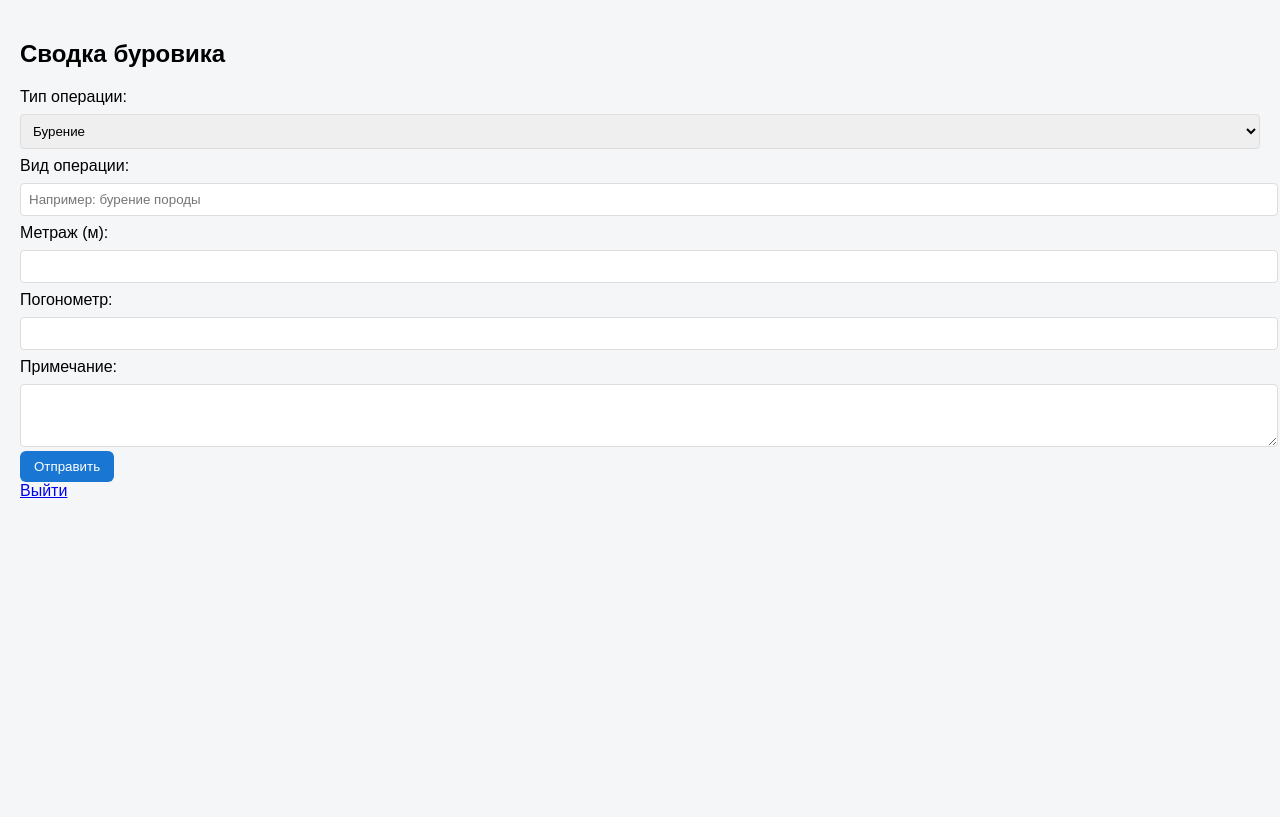
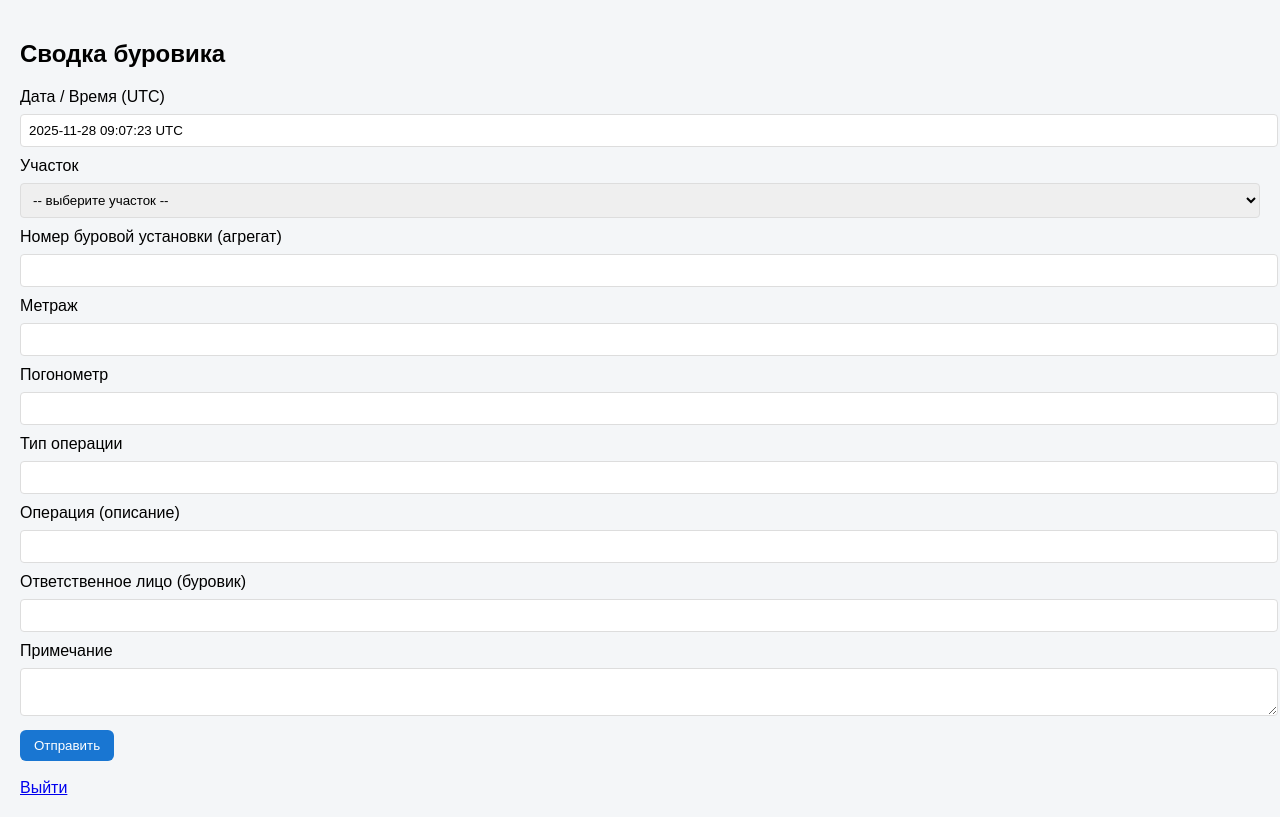
Before and after one commit to Maksat-Sh/bur-report-supabase, a FastAPI app: template templates/burform.html in a window 1280 px wide. Before the commit the page ends 498 px from the top, so only its background shows below. Run offline with FastAPI, Linux system fonts and the light colour scheme; the template is opened without the code that fills it, so the values that code supplies are empty.

Commit message:
Update burform.html

```diff
--- a/templates/burform.html
+++ b/templates/burform.html
@@ -1,46 +1,94 @@
+<!-- templates/burform.html -->
 <!DOCTYPE html>
 <html lang="ru">
 <head>
-    <meta charset="UTF-8">
-    <title>Сводка буровика</title>
+    <meta charset="utf-8">
+    <title>Форма буровика</title>
     <link rel="stylesheet" href="/static/style.css">
+    <style>
+      .small { font-size: 0.9rem; color: #666; }
+      .row { margin-top: 10px; }
+    </style>
 </head>
 <body>
+  <div class="container">
+    <h2>Сводка буровика</h2>
 
-<h2>Сводка буровика</h2>
+    {% if request.query_params.get("ok") %}
+      <p style="color:green;">Сводка отправлена успешно</p>
+    {% elif request.query_params.get("fail") %}
+      <p style="color:red;">Ошибка при отправке сводки</p>
+    {% endif %}
 
-{% if request.query_params.get("success") %}
-<div class="alert success">Сводка успешно отправлена!</div>
-{% endif %}
+    <form action="/submit_report" method="post">
+      <div class="row">
+        <label>Дата / Время (UTC)</label>
+        <input type="text" name="created_at_display" value="{{ (now()|default(None)) }}" readonly
+               id="dt" />
+      </div>
 
-<form method="post" action="/submit_report">
+      <div class="row">
+        <label>Участок</label>
+        <select name="section" required>
+          <option value="">-- выберите участок --</option>
+          {% for s in sections %}
+            <option value="{{ s }}" {% if user.section == s %}selected{% endif %}>{{ s }}</option>
+          {% endfor %}
+        </select>
+      </div>
 
-    <label>Тип операции:</label>
-    <select name="operation_type" required>
-        <option value="Бурение">Бурение</option>
-        <option value="Подъём">Подъём</option>
-        <option value="Спуск">Спуск</option>
-        <option value="Простой">Простой</option>
-    </select>
+      <div class="row">
+        <label>Номер буровой установки (агрегат)</label>
+        <input type="text" name="bur_no" value="{{ user.username }}" readonly>
+      </div>
 
-    <label>Вид операции:</label>
-    <input type="text" name="operation" placeholder="Например: бурение породы" required>
+      <div class="row">
+        <label>Метраж</label>
+        <input type="number" step="0.1" name="footage" required>
+      </div>
 
-    <label>Метраж (м):</label>
-    <input type="number" name="footage" required>
+      <div class="row">
+        <label>Погонометр</label>
+        <input type="number" step="0.1" name="pogonometr" required>
+      </div>
 
-    <label>Погонометр:</label>
-    <input type="number" name="pogonometr" required>
+      <div class="row">
+        <label>Тип операции</label>
+        <input type="text" name="operation_type" required>
+      </div>
 
-    <label>Примечание:</label>
-    <textarea name="note" rows="3"></textarea>
+      <div class="row">
+        <label>Операция (описание)</label>
+        <input type="text" name="operation" required>
+      </div>
 
-    <button type="submit">Отправить</button>
-</form>
+      <div class="row">
+        <label>Ответственное лицо (буровик)</label>
+        <input type="text" name="bur_display" value="{{ user.full_name }}" readonly>
+      </div>
 
-<div class="footer-nav">
+      <div class="row">
+        <label>Примечание</label>
+        <textarea name="note"></textarea>
+      </div>
+
+      <div class="row">
+        <button type="submit">Отправить</button>
+      </div>
+    </form>
+
+    <br>
     <a href="/logout">Выйти</a>
-</div>
+  </div>
 
+  <script>
+    // set local visible datetime field (UTC)
+    document.addEventListener("DOMContentLoaded", function(){
+      const dt = new Date();
+      const iso = dt.toISOString().replace('T',' ').split('.')[0] + ' UTC';
+      const el = document.getElementById('dt');
+      if(el) el.value = iso;
+    });
+  </script>
 </body>
 </html>
```
